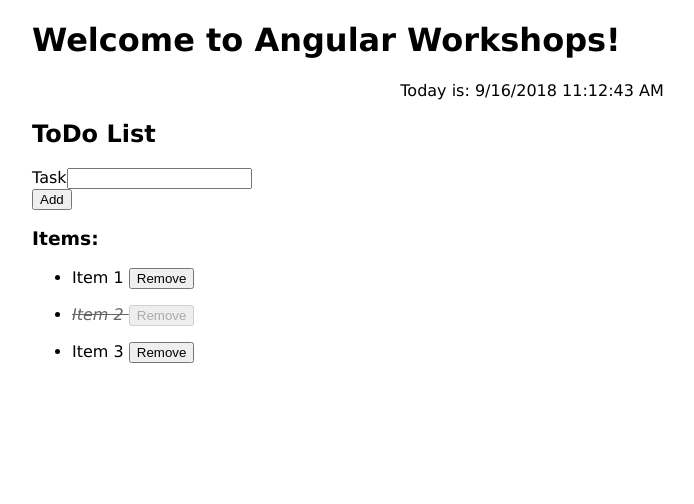
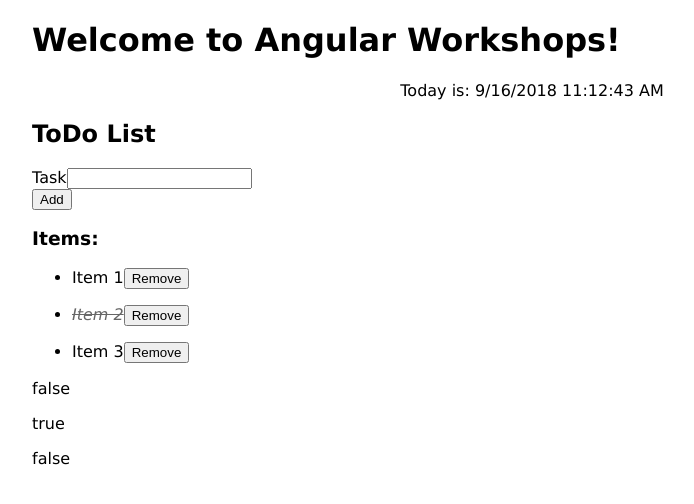
Before and after one commit to mati4455/angular-workshops, an Angular app: page / in a window 1280 px wide. Shown: the top 504 px of the page, without its empty margins (108-802 px from the left). Built offline with nearby package versions, Linux system fonts and the light colour scheme.

Commit message:
Change business logic of todo-list items

```diff
--- a/src/app/todo-list-element/todo-list-element.component.html
+++ b/src/app/todo-list-element/todo-list-element.component.html
@@ -1,4 +1,4 @@
 <p [class.cross]="data.done">
-  {{ data.title }}
-  <button type="button" (click)="remove($event)" [disabled]="data.done">Remove</button>
+  <span (click)="toggleStatus()">{{ data.title }}</span>
+  <button type="button" (click)="remove($event)">Remove</button>
 </p>
--- a/src/app/todo-list-element/todo-list-element.component.ts
+++ b/src/app/todo-list-element/todo-list-element.component.ts
@@ -18,6 +18,10 @@
   ngOnInit() {
   }
 
+  toggleStatus() {
+    this.data.done = !this.data.done;
+  }
+
   remove(event) {
     this.removed = true;
     this.removeItem.emit(this.data);
--- a/src/app/todo-list/todo-list.component.html
+++ b/src/app/todo-list/todo-list.component.html
@@ -8,3 +8,8 @@
     <app-todo-list-element [data]="item" (removeItem)="remove(i)"></app-todo-list-element>
   </li>
 </ul>
+
+
+<div *ngFor="let item of listElements">
+  <p>{{ item.done }}</p>
+</div>
--- a/src/app/todo-list/todo-list.component.ts
+++ b/src/app/todo-list/todo-list.component.ts
@@ -25,7 +25,7 @@
   }
 
   remove(index: number): void {
-    this.listElements[index].done = true;
+    this.listElements.splice(index, 1);
   }
 
 }
```
